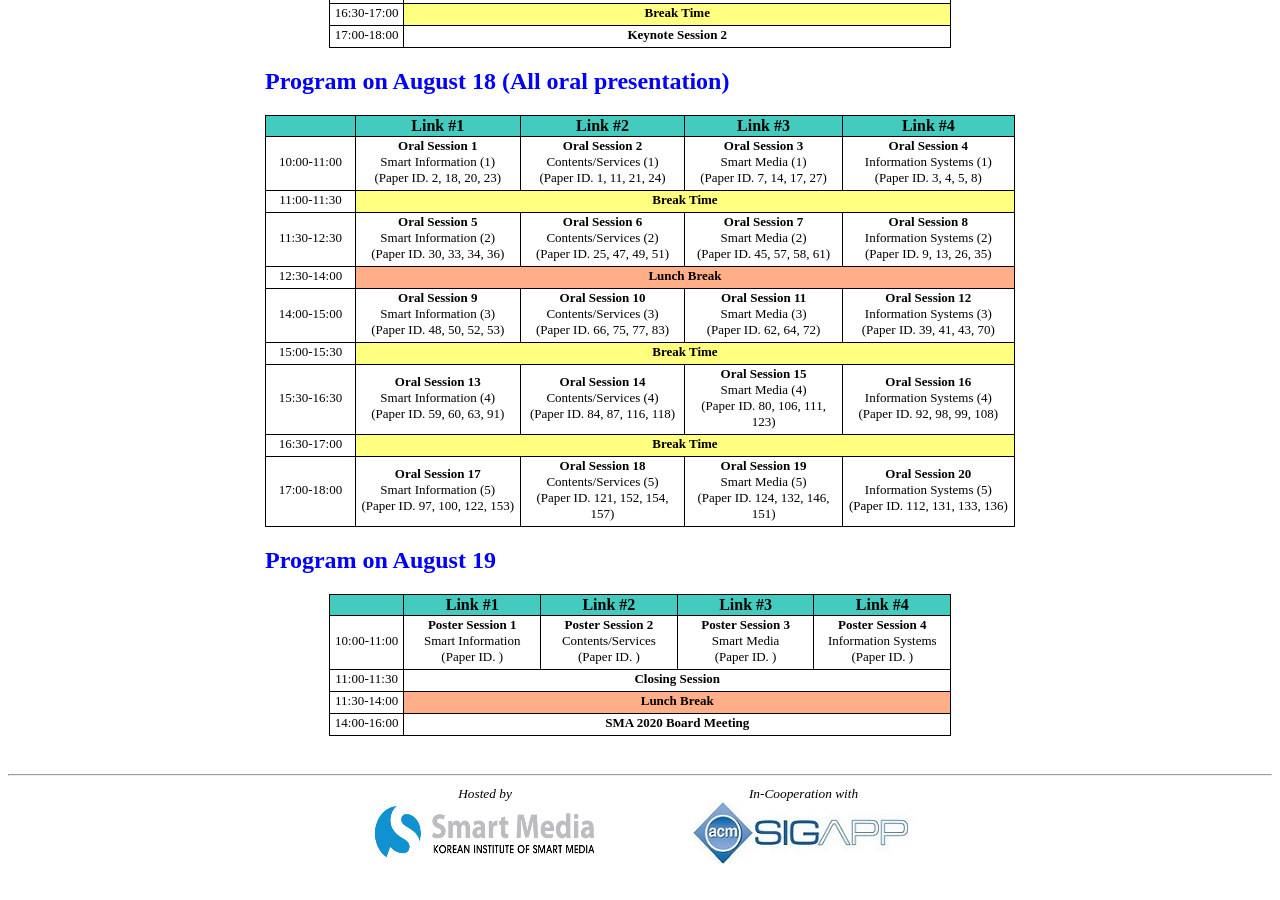
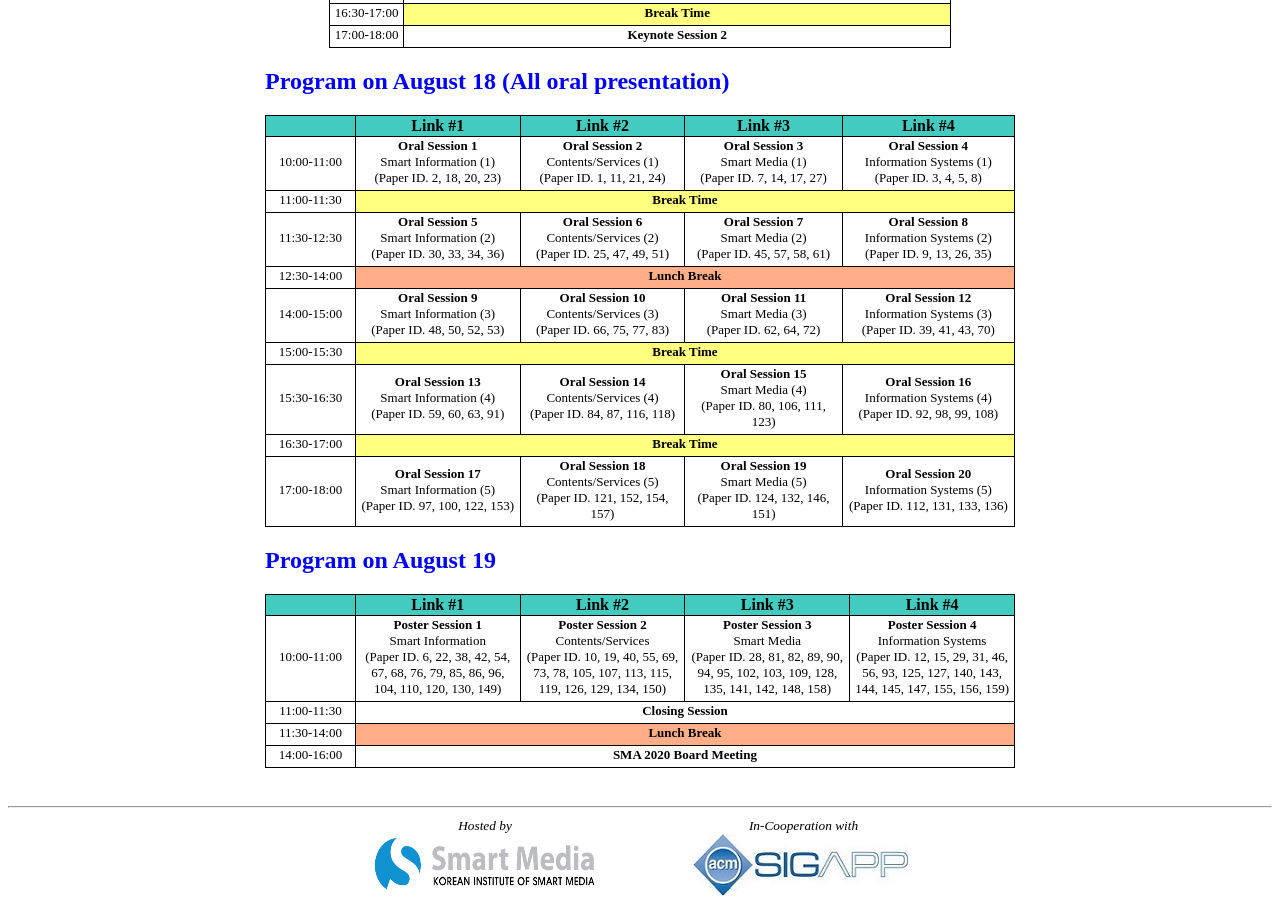
Before and after one commit to icea-conf/sma-2020.github.io, a Jekyll site: the page built from program/index.html, in a window 1280 px wide and 900 px high, scrolled down 703 px. Built offline with Jekyll 4.4.1, drawn with Linux system fonts in a browser that asks for light colours; before the commit the page ends 1571 px from its top, so only the background shows below that.

Commit message:
Update index.html

```diff
--- a/program/index.html
+++ b/program/index.html
@@ -430,22 +430,22 @@ title: SMA 2020
                               <td class="tcontent3">
                                    <b>Poster Session 1</b><br>
                                    Smart Information<br>
-                                   (Paper ID. )
+                                   (Paper ID. 6, 22, 38, 42, 54, 67, 68, 76, 79, 85, 86, 96, 104, 110, 120, 130, 149)
                               </td>
                               <td class="tcontent3">
                                    <b>Poster Session 2</b><br>
                                    Contents/Services<br>
-                                   (Paper ID. )
+                                   (Paper ID. 10, 19, 40, 55, 69, 73, 78, 105, 107, 113, 115, 119, 126, 129, 134, 150)
                               </td>
                               <td class="tcontent3">
                                    <b>Poster Session 3</b><br>
                                    Smart Media<br>
-                                   (Paper ID. )
+                                   (Paper ID. 28, 81, 82, 89, 90, 94, 95, 102, 103, 109, 128, 135, 141, 142, 148, 158)
                               </td>
                               <td class="tcontent3">
                                    <b>Poster Session 4</b><br>
                                    Information Systems<br>
-                                   (Paper ID. )
+                                   (Paper ID. 12, 15, 29, 31, 46, 56, 93, 125, 127, 140, 143, 144, 145, 147, 155, 156, 159)
                               </td>
                          </tr>
                          <tr>
```
